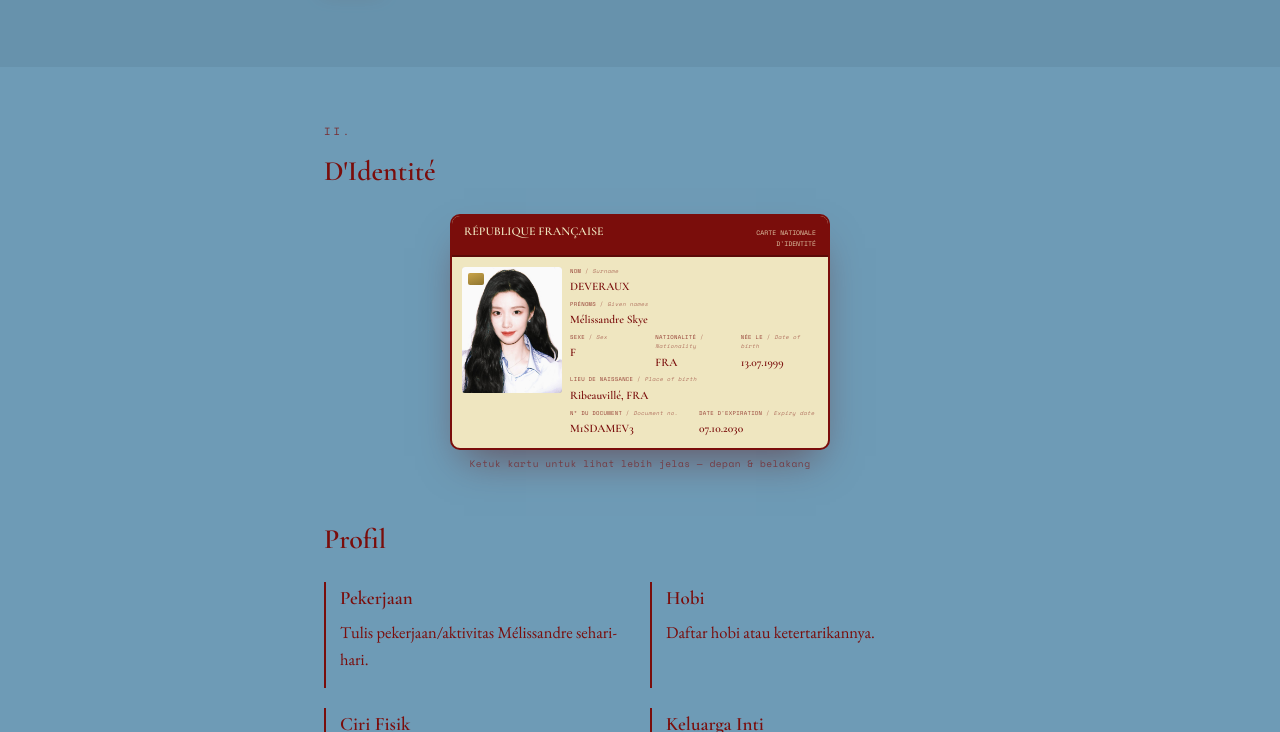
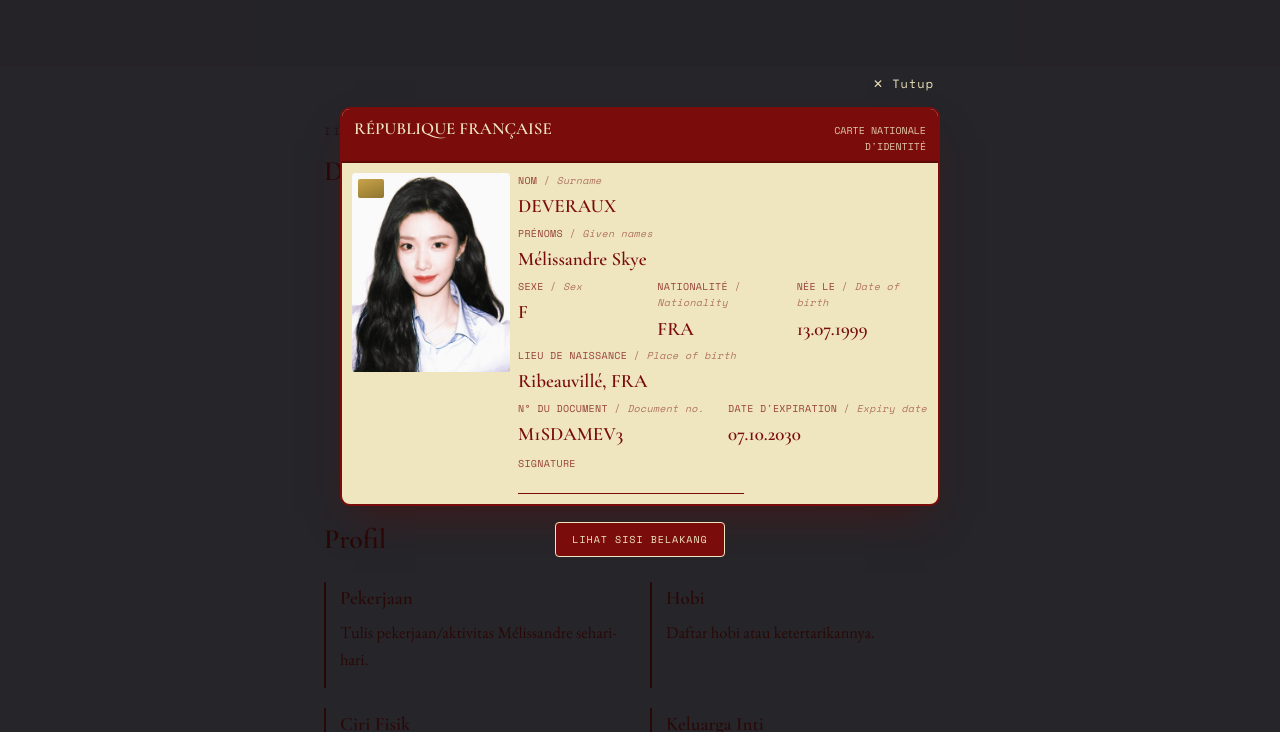
Before and after one commit to msdeveraux/melissandre, a plain HTML site: page index.html in a window 1280 px wide. Both pictures are taken after a click on the element 640 px from the left and 3534 px from the top of the page. Shown: the part 3202-3934 px from the top of the page. Drawn offline with nearby package versions, Linux system fonts and the light colour scheme.

Commit message:
update index.html +++

```diff
--- a/index.html
+++ b/index.html
@@ -195,6 +195,32 @@
 .label .en::before{ content:" / "; font-style:normal; }
 .value{ font-family:'Cormorant Garamond', serif; font-size:11.5px; font-weight:600; margin-top:1px; }
 .mrz{ background:var(--maroon); color:var(--cream); font-family:'Space Mono', monospace; font-size:8.5px; letter-spacing:1.3px; padding:5px 12px; white-space:nowrap; overflow:hidden; }
+
+.modal-overlay{
+  display: none; position: fixed; inset: 0; z-index: 100;
+  background: rgba(20,8,7,0.8);
+  align-items: center; justify-content: center;
+  padding: 60px 20px;
+}
+.modal-overlay.open{ display: flex; }
+.modal-wrap{ position: relative; }
+.modal-close{
+  position: absolute; top: -38px; right: 0;
+  background: none; border: none; color: var(--cream);
+  font-family: 'Space Mono', monospace; font-size: 12px; letter-spacing: 1px;
+  cursor: pointer; padding: 6px;
+}
+.modal-flip-btn{
+  display: block; margin: 16px auto 0;
+  background: var(--maroon); color: var(--cream);
+  border: 1px solid var(--cream); border-radius: 4px;
+  font-family: 'Space Mono', monospace; font-size: 10px;
+  letter-spacing: 1px; text-transform: uppercase;
+  padding: 9px 16px; cursor: pointer;
+}
+.face-back{ display: none; }
+.modal-inner.flipped .face-front{ display: none; }
+.modal-inner.flipped .face-back{ display: block; }
 
 .modal-inner .card{ width: min(92vw, 600px); }
 .modal-inner .label{ font-size: clamp(8px, 1.7vw, 10px); }
```
